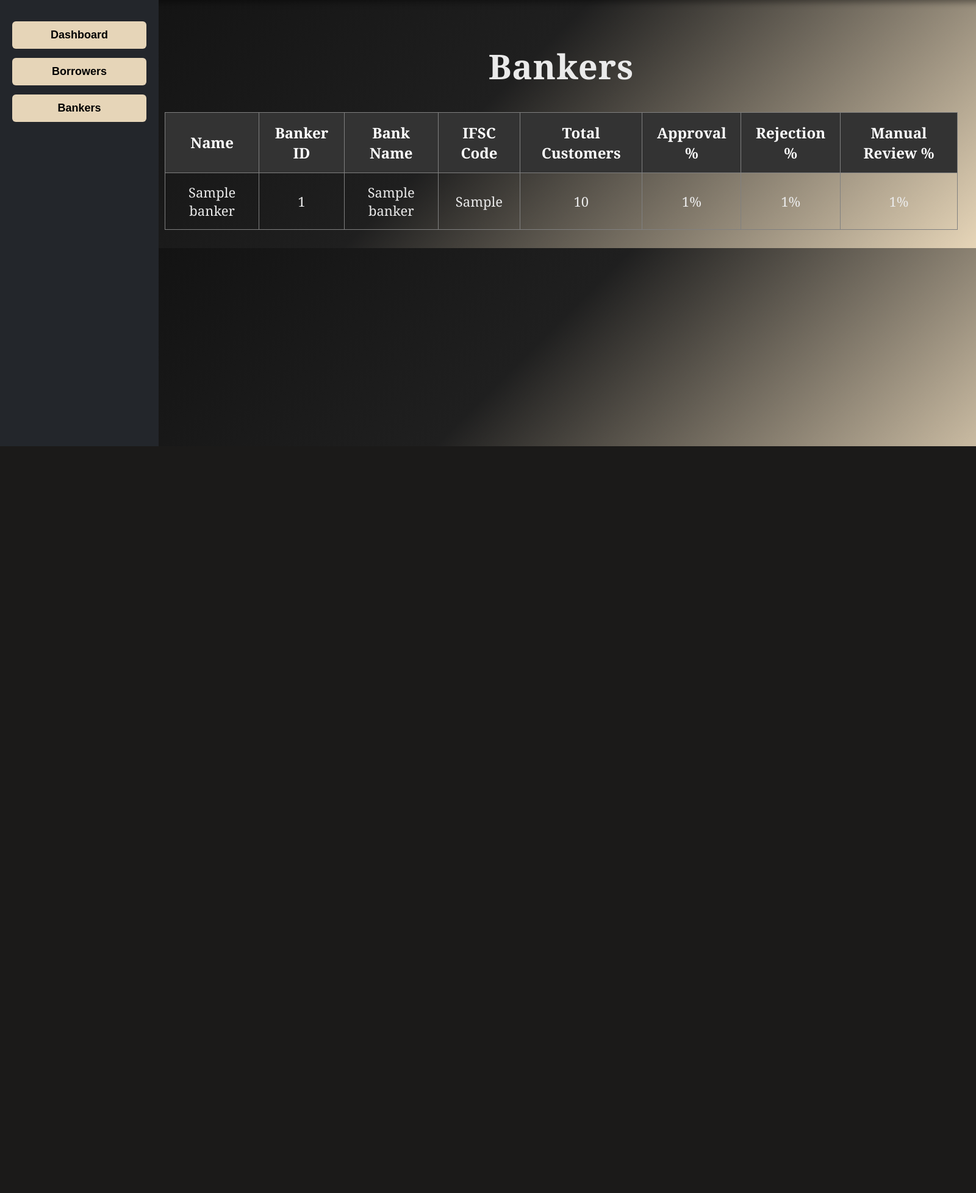
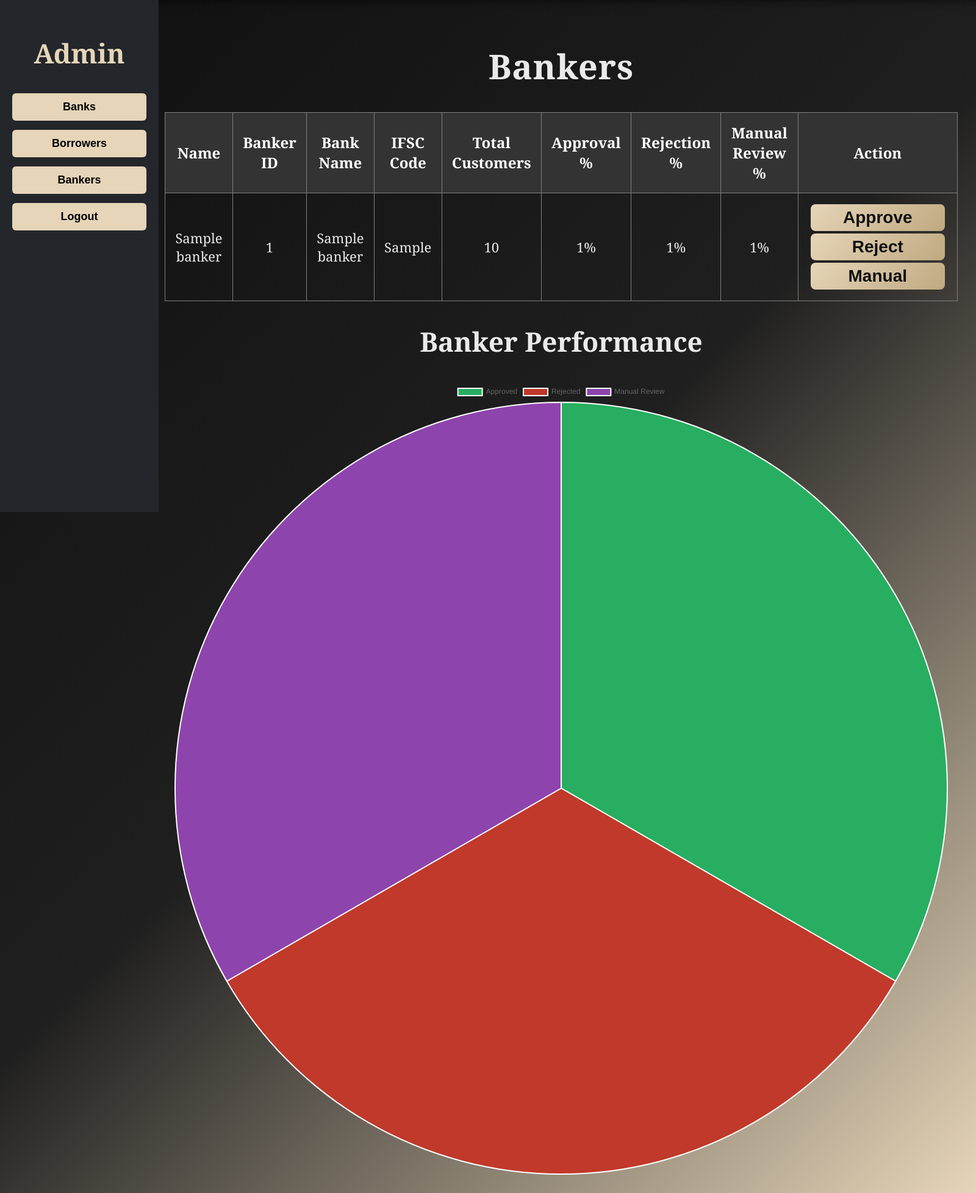
Before and after one commit to Team-quantreX-FOSS/FOSS_Hackathon, a Flask app: page /admin_bankers in a window 1600 px wide. Shown: the part 68-2025 px from the top of the page at 61% size. Before the commit the page ends 800 px from the top, so only its background shows below. Run offline with Flask 3, Linux system fonts and the light colour scheme; tables that the repository leaves empty hold one stand-in row (values such as "Sample post").

Commit message:
Update admin_bankers.html

```diff
--- a/backend/templates/admin_bankers.html
+++ b/backend/templates/admin_bankers.html
@@ -1,51 +1,45 @@
 <!DOCTYPE html>
-
 <html>
-
 <head>
-
-<title>Bankers Information Table</title>
-
+<title>Admin - Bankers</title>
 <link rel="stylesheet" href="{{ url_for('static', filename='style.css') }}">
-
+<script src="https://cdn.jsdelivr.net/npm/chart.js"></script>
 <style>
 #bankerTable{
 font-size:22px;
 border-collapse:collapse;
 }
-
 #bankerTable th, #bankerTable td{
 padding:16px;
 text-align:center;
 }
-
 #bankerTable th{
 font-size:24px;
 background:#333;
 color:white;
 }
+button{
+padding:6px 10px;
+margin:2px;
+}
 </style>
-
 </head>
-
 <body>
 
-<div class="topbar">
-<h2>Bankers Panel</h2>
-</div>
+<div class="topbar"><h2>Bankers Panel</h2></div>
 
 <div class="container">
-
 <div class="sidebar">
-<button onclick="location.href='/admin_dashboard'">Dashboard</button>
+<h2>Admin</h2>
+<button onclick="location.href='/admin_dashboard'">Banks</button>
 <button onclick="location.href='/admin_borrowers'">Borrowers</button>
 <button onclick="location.href='/admin_bankers'">Bankers</button>
+<button onclick="window.location.href='/'">Logout</button>
 </div>
 
 <div class="main">
 
 <h1>Bankers</h1>
-
 <table border="1" width="100%" id="bankerTable">
 <tr>
 <th>Name</th>
@@ -56,21 +50,22 @@ color:white;
 <th>Approval %</th>
 <th>Rejection %</th>
 <th>Manual Review %</th>
+<th>Action</th>
 </tr>
 </table>
+
+<h2>Banker Performance</h2>
+<canvas id="bankerChart" width="400" height="200"></canvas>
 
 </div>
 </div>
 
 <script>
-
+// ================= LOAD BANKERS =================
 async function loadBankers(){
-
     let res = await fetch("/api/bankers");
     let bankers = await res.json();
-
     let table = document.getElementById("bankerTable");
-
     table.innerHTML = `
 <tr>
 <th>Name</th>
@@ -81,32 +76,62 @@ table.innerHTML = `
 <th>Approval %</th>
 <th>Rejection %</th>
 <th>Manual Review %</th>
-</tr>
-`;
-
-bankers.forEach(b => {
-
+<th>Action</th>
+</tr>`;
+    let totalApproval=0, totalRejection=0, totalManual=0;
+    bankers.forEach(b=>{
+        totalApproval += b.approval||0;
+        totalRejection += b.rejection||0;
+        totalManual += b.manual||0;
         let row = table.insertRow();
-
         row.innerHTML = `
-<td>${b.name || "-"}</td>
-<td>${b.id || "-"}</td>
-<td>${b.bankName || "-"}</td>
-<td>${b.ifsc || "-"}</td>
-<td>${b.totalCustomers || 0}</td>
-<td>${b.approval || 0}%</td>
-<td>${b.rejection || 0}%</td>
-<td>${b.manual || 0}%</td>
-`;
-
+<td>${b.name||""}</td>
+<td>${b.id||""}</td>
+<td>${b.bankName||""}</td>
+<td>${b.ifsc||""}</td>
+<td>${b.totalCustomers||0}</td>
+<td>${b.approval||0}%</td>
+<td>${b.rejection||0}%</td>
+<td>${b.manual||0}%</td>
+<td>
+<button onclick="takeAction('${b.name}','Approved')">Approve</button>
+<button onclick="takeAction('${b.name}','Rejected')">Reject</button>
+<button onclick="takeAction('${b.name}','Manual Review')">Manual</button>
+</td>`;
     });
 
+    // ================= BANKER CHART =================
+    const ctx = document.getElementById('bankerChart').getContext('2d');
+    new Chart(ctx,{
+        type:'pie',
+        data:{
+            labels:['Approved','Rejected','Manual Review'],
+            datasets:[{
+                data:[totalApproval,totalRejection,totalManual],
+                backgroundColor:['#27ae60','#c0392b','#8e44ad']
+            }]
+        },
+        options:{responsive:true}
+    });
+}
+
+// ================= BANKER ACTION =================
+async function takeAction(bankerName,action){
+    let res = await fetch("/api/users");
+    let users = await res.json();
+    let user = users.find(u=>u.banker===bankerName && u.status==="Pending");
+    if(!user){ alert("No pending requests for this banker."); return; }
+    let reason = prompt("Enter reason (optional):","");
+    await fetch("/banker_action",{
+        method:"POST",
+        headers:{"Content-Type":"application/json"},
+        body:JSON.stringify({user_id:user.id, action:action, reason:reason})
+    });
+    loadBankers();
 }
 
 loadBankers();
-
 </script>
 
 </body>
-
 </html>
```
Lines whose indentation alone changed are shown as unchanged.
